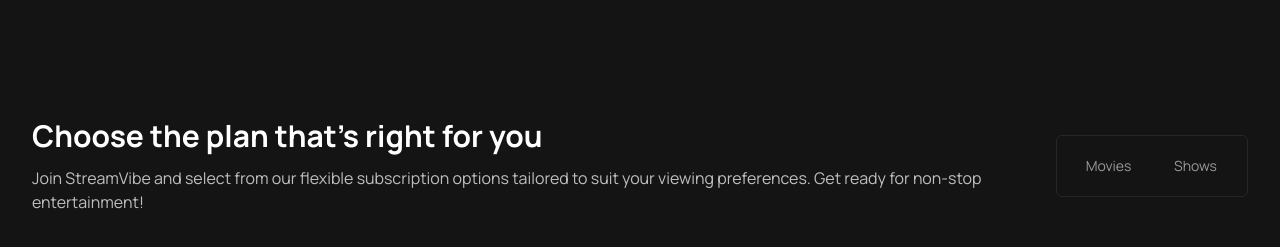
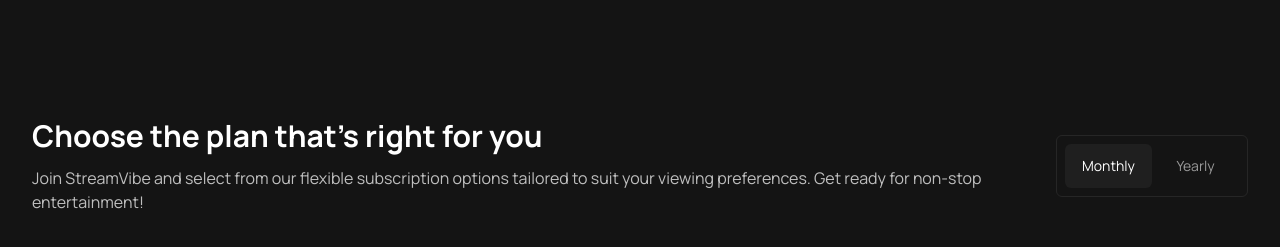
Before and after one commit to firdesOya/stream-vibe, a Next.js app: page / in a window 1280 px wide. Shown: the part 2220-2467 px from the top of the page. Built offline with nearby package versions, Linux system fonts and the light colour scheme.

Commit message:
feat: Refactor ToggleButton to accept options prop for dynamic button rendering

```diff
--- a/src/app/movies-shows/page.js
+++ b/src/app/movies-shows/page.js
@@ -58,7 +58,14 @@
         <HeroSlider />
       </div>
       <div className="block md:hidden w-full text-center">
-        <ToggleButton setActiveSection={setActiveSection} activeSection={activeSection} />
+        <ToggleButton
+          options={[
+            { label: "Movies", value: "movies" },
+            { label: "Shows", value: "shows" },
+          ]}
+          setActiveSection={setActiveSection}
+          activeSection={activeSection}
+        />
       </div>
       <div className="hidden md:block">
         <SectionContent
@@ -84,7 +91,7 @@
         />
       </div>
       <div className="block md:hidden">
-        {activeSection==="movies"? (
+        {activeSection === "movies" ? (
           <SectionContent
             title="Movies"
             type="movie"
--- a/src/components/ToggleButton.js
+++ b/src/components/ToggleButton.js
@@ -1,29 +1,28 @@
 import React from "react";
 
-export default function ToggleButton({ setActiveSection, activeSection }) {
-
+export default function ToggleButton({
+  options,
+  setActiveSection,
+  activeSection,
+}) {
   return (
-    <div className="p-2 border border-solid border-black-400 rounded-md ">
-      <button
-        className={`${
-          activeSection === "movies"
-            ? "text-white bg-black-500 rounded-md"
-            : "text-gray-800 bg-transparent"
-        } text-sm py-3 w-1/2 transition duration-300 ease-in-out`}
-        onClick={() => setActiveSection("movies")}
-      >
-        Movies
-      </button>
-      <button
-        className={`${
-          activeSection === "shows"
-            ? "text-white bg-black-500 rounded-md"
-            : "text-gray-800 bg-transparent"
-        } text-sm py-3 w-1/2 transition duration-300 ease-in-out`}
-        onClick={() => setActiveSection("shows")}
-      >
-        Shows
-      </button>
+    <div className="p-2 border border-solid border-black-400 rounded-md flex justify-between flex-row w-full">
+      {options.map((option) => {
+        return (
+          <div key={option.value} className="w-1/2">
+            <button
+              className={`text-sm py-3 w-full  transition duration-300 ease-in-out ${
+                activeSection === option.value
+                  ? "text-white bg-black-500 rounded-md"
+                  : "text-gray-800 bg-transparent"
+              }`}
+              onClick={() => setActiveSection(option.value)}
+            >
+              {option.label}
+            </button>
+          </div>
+        );
+      })}
     </div>
   );
 }
```
